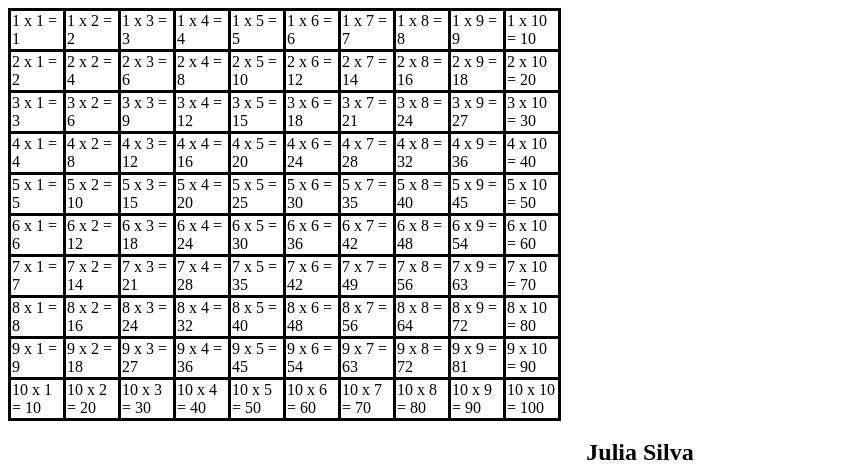
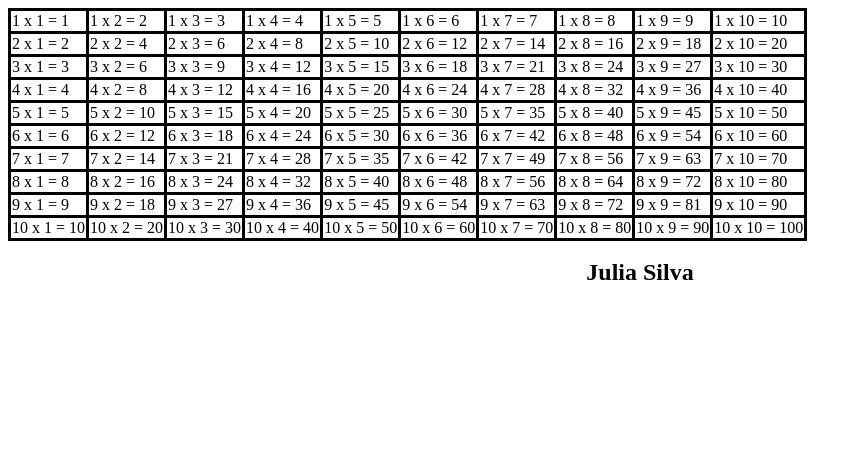
Before and after one commit to rodriguessj/JuliaSilva_Desen_Sistemas_Tarde, a PHP site: page /tabuada_php.php in a window 1280 px wide. Shown: the top 464 px of the page, without its empty margins (0-862 px from the left). Run offline with PHP 8.4, Linux system fonts and the light colour scheme.

Commit message:
Update tabuada_php.php

```diff
--- a/PHP/tabuada_php.php
+++ b/PHP/tabuada_php.php
@@ -10,7 +10,7 @@
         }
         th,td{
             border-style: solid;
-            width:50px;
+            width: auto;
         }
     </style>
 </head>
```
